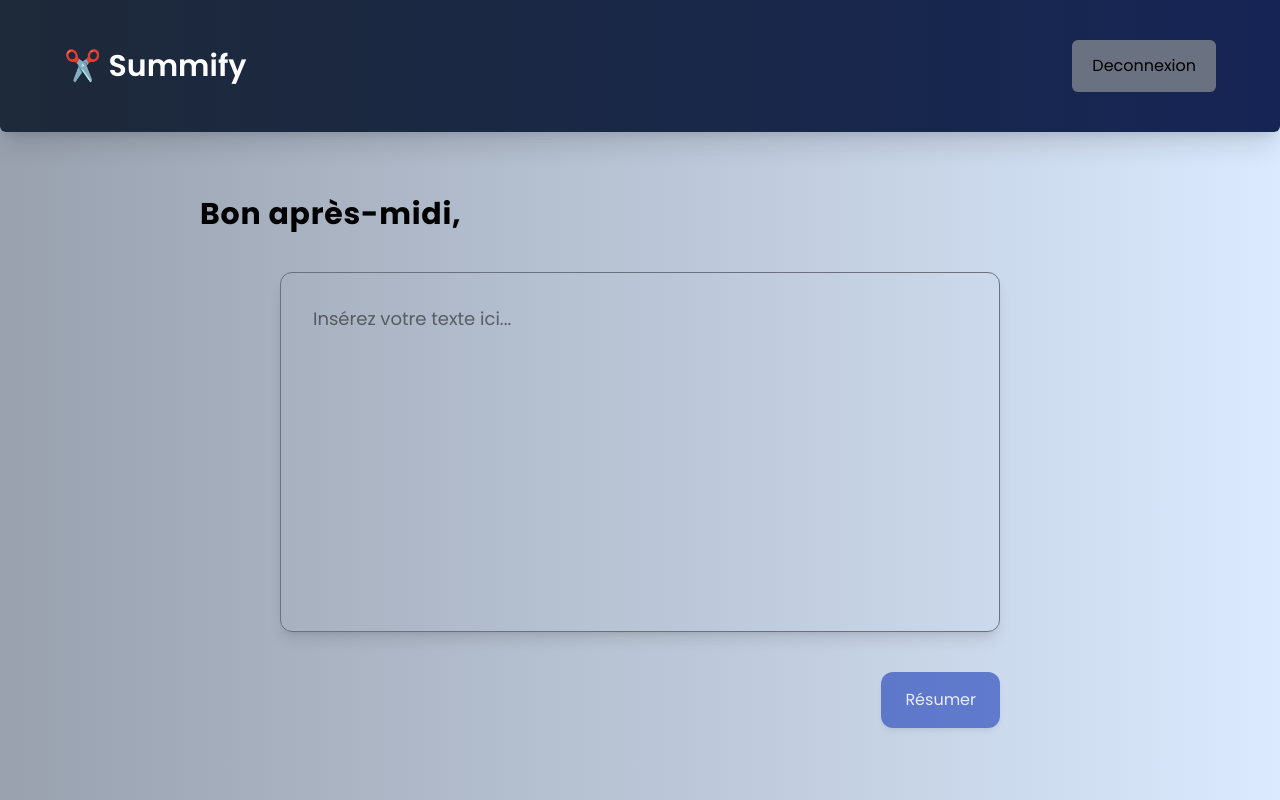
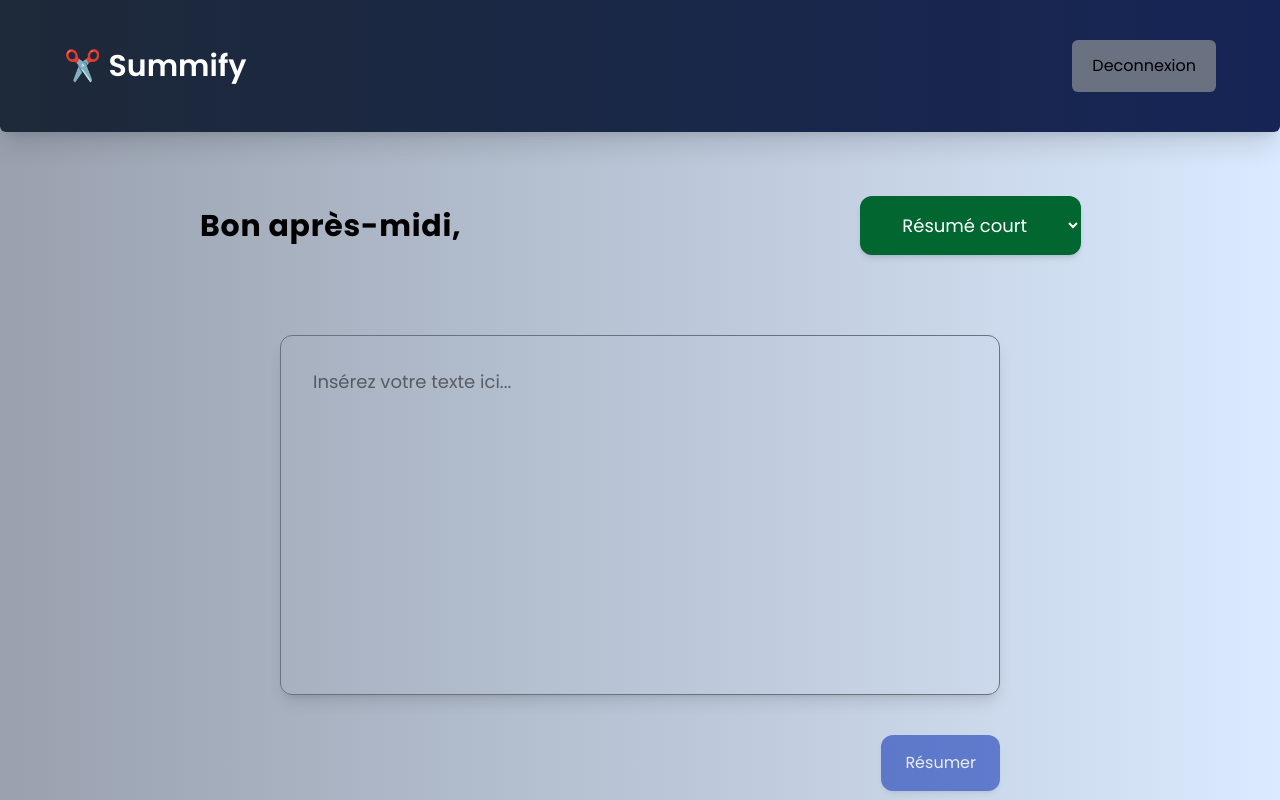
Before and after one commit to Skander006/ai-summary-app, a React (Vite) app in the folder frontend/: page / in a window 1280 px wide. Built offline with nearby package versions, Linux system fonts and the light colour scheme; sample sign-in values are in the browser's storage.

Commit message:
Added the summary style functionality with tailwind css styling

```diff
--- a/frontend/package.json
+++ b/frontend/package.json
@@ -14,6 +14,7 @@
     "axios": "^1.14.0",
     "react": "^19.2.4",
     "react-dom": "^19.2.4",
+    "react-markdown": "^10.1.0",
     "react-router-dom": "^7.14.0",
     "tailwindcss": "^4.2.2"
   },
--- a/frontend/src/components/Result.jsx
+++ b/frontend/src/components/Result.jsx
@@ -1,10 +1,10 @@
-
+import ReactMarkdown from "react-markdown";
 
 export default function Result({response}){
     return (
         <div className="result__container">
             <div className="result__message">
-                <p className="result__content">{response}</p>
+                <ReactMarkdown>{response}</ReactMarkdown>
             </div>
         </div>
     );
--- a/frontend/src/index.css
+++ b/frontend/src/index.css
@@ -105,7 +105,7 @@
     @apply bg-gradient-to-r from-gray-400 to-blue-100 min-h-screen flex flex-col gap-16;
 }
 .summary__content{
-    @apply flex flex-col gap-10;
+    @apply flex flex-col gap-20;
 }
 .summary__title{
     @apply text-3xl font-bold mx-50 tracking-wide;
@@ -131,7 +131,12 @@
 .summary__result__title{
     @apply text-xl font-semibold ;
 }
-
+.summary__select{
+    @apply text-center mx-auto px-5 py-4 text-lg bg-green-800 text-white rounded-xl cursor-pointer shadow-md hover:bg-green-900 transition-all duration-300;
+}
+.summary__header{
+    @apply flex justify-between items-center;
+}
 /* Result Component */
 .result__container{
     @apply px-10 py-6 rounded-xl border border-gray-400 bg-blue-300 shadow-md;
--- a/frontend/src/pages/Summary.jsx
+++ b/frontend/src/pages/Summary.jsx
@@ -12,6 +12,12 @@ export default function Summary(){
     const [result, setResult] = useState("");
     const [error, setError] = useState("");
     const [loading, setLoading] = useState(false);
+    const [style, setStyle] = useState("");
+
+    const handleSelect = (e)=>{
+        e.preventDefault();
+        setStyle(e.target.value);
+    }
 
     const handleSend = async(e)=>{
         e.preventDefault();
@@ -22,7 +28,18 @@ export default function Summary(){
         setError("");
         setLoading(true);
         try{
-            const res = await api.post('/summary', {text});
+            let res;
+            if(style === "short"){
+                res = await api.post('/summary/short', {text});
+            } else if(style === "detailed"){
+                res = await api.post('/summary/detailed', {text});
+            } else if(style === "bullet"){
+                res = await api.post('/summary/bullet', {text});
+            } else{
+                setError("Erreur de style");
+                console.error("Erreur de style");
+                return;
+            }
             const summaryText = res.data.summary;
             const result = summaryText.includes(":")? summaryText.split(":")[1] : summaryText;
             setResult(result);
@@ -48,7 +65,15 @@ export default function Summary(){
         <div className="summary__container">
             <NavBar />
             <div className="summary__content">
-                <h2 className="summary__title">{greeting}, {user.firstname}</h2>
+                <div className="summary__header">
+                    <h2 className="summary__title">{greeting}, {user.firstname}</h2>
+                    <select onChange={handleSelect} className="summary__select">
+                        <option value="short">Résumé court</option>
+                        <option value="detailed">Résumé détaillé</option>
+                        <option value="bullet">Résumé en puces</option>
+                    </select>
+                </div>
+
                 {error && <p className="summary__error">{error}</p>}
                 {loading && <p>Chargement...</p>}
                 <div className="summary__message">
```
Also changed, not shown: 2 other files (tests, documents, lock files or other folders).
